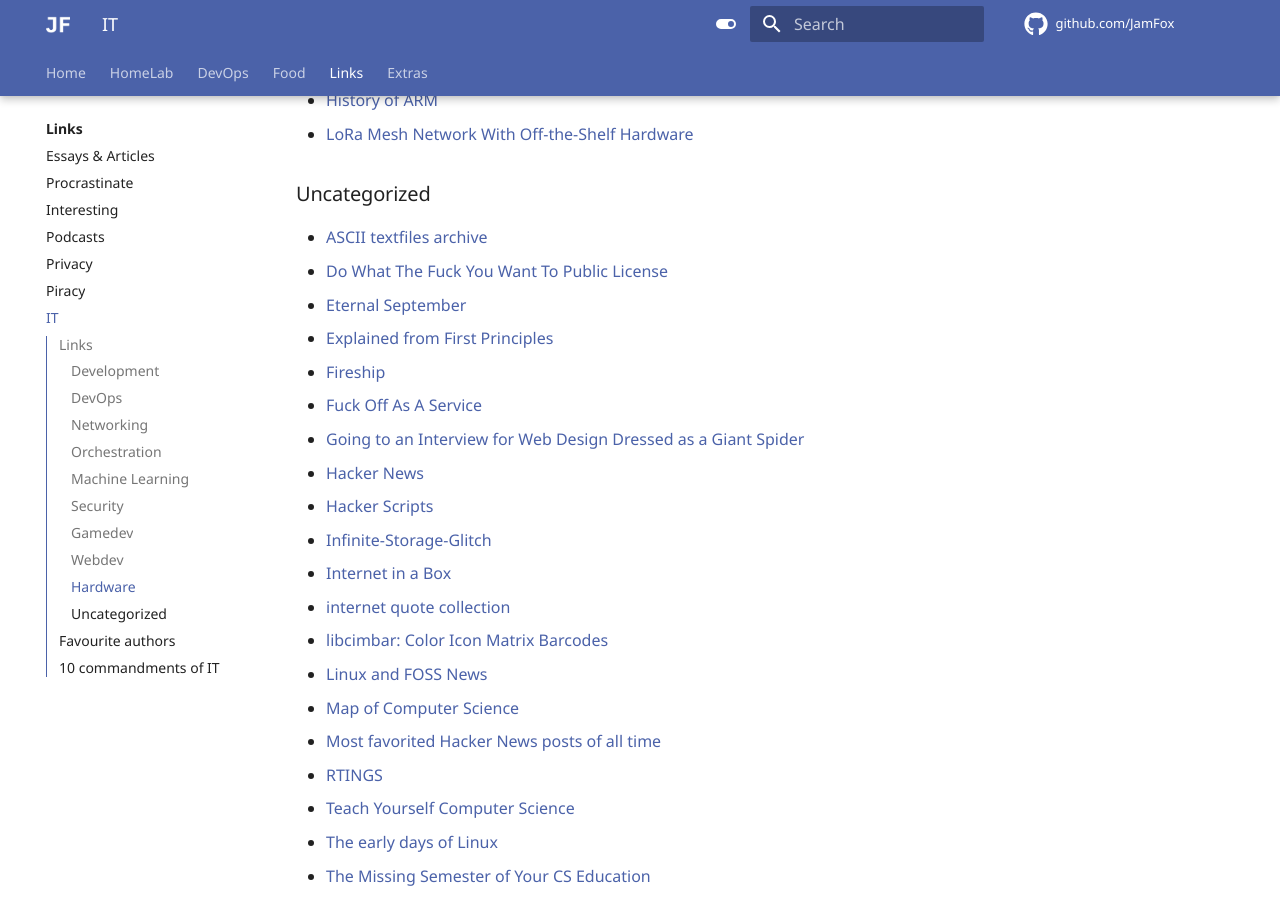
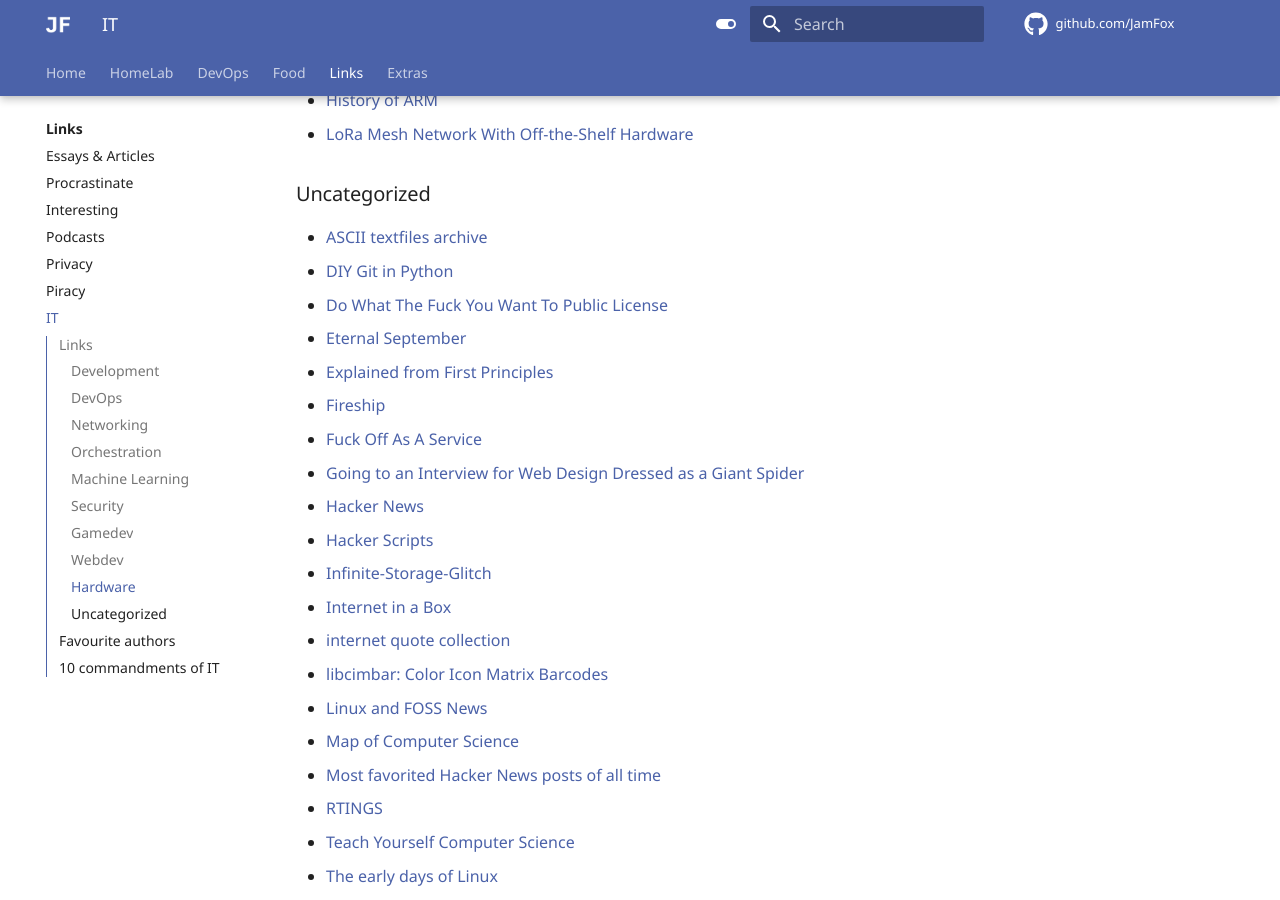
Before and after one commit to JamFox/docs.jamfox.dev, an MkDocs documentation site: the page built from docs/content/links/it.md, in a window 1280 px wide and 900 px high, scrolled down 2073 px. Built offline with MkDocs 1.6.1 and Material for MkDocs 9.7.7, drawn with Linux system fonts in a browser that asks for light colours; comment, search, counter and statistics services are not loaded.

```diff
--- a/docs/content/links/it.md
+++ b/docs/content/links/it.md
@@ -76,6 +76,7 @@ title: "IT"
 ### Uncategorized
 
 - [ASCII textfiles archive](http://textfiles.com/)
+- [DIY Git in Python](https://www.leshenko.net/p/ugit)
 - [Do What The Fuck You Want To Public License](http://www.wtfpl.net/about/)
 - [Eternal September](https://en.m.wikipedia.org/wiki/Eternal_September)
 - [Explained from First Principles](https://explained-from-first-principles.com/)
```
Also changed, not shown: docs/content/links/interesting.md (+1 -0 lines).
